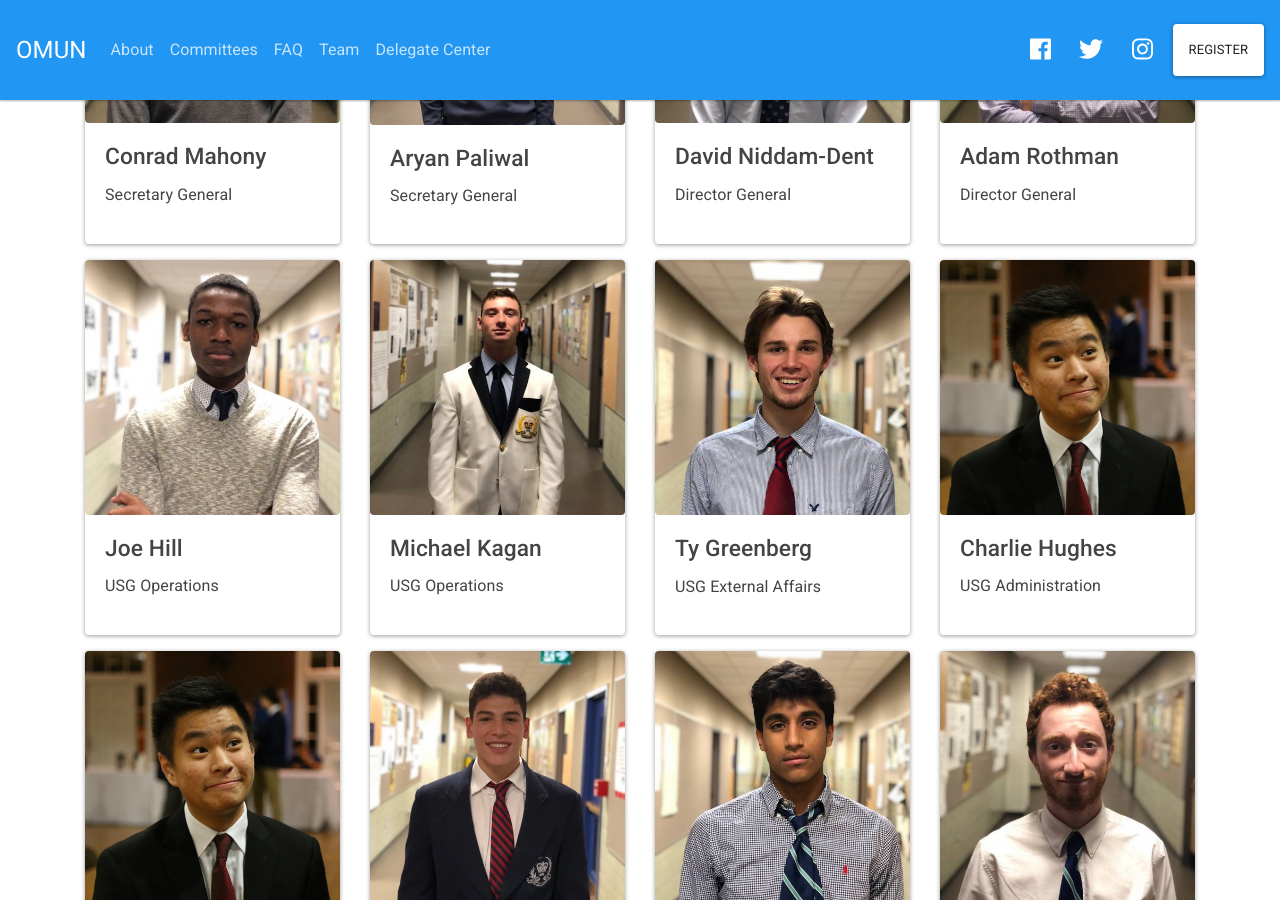
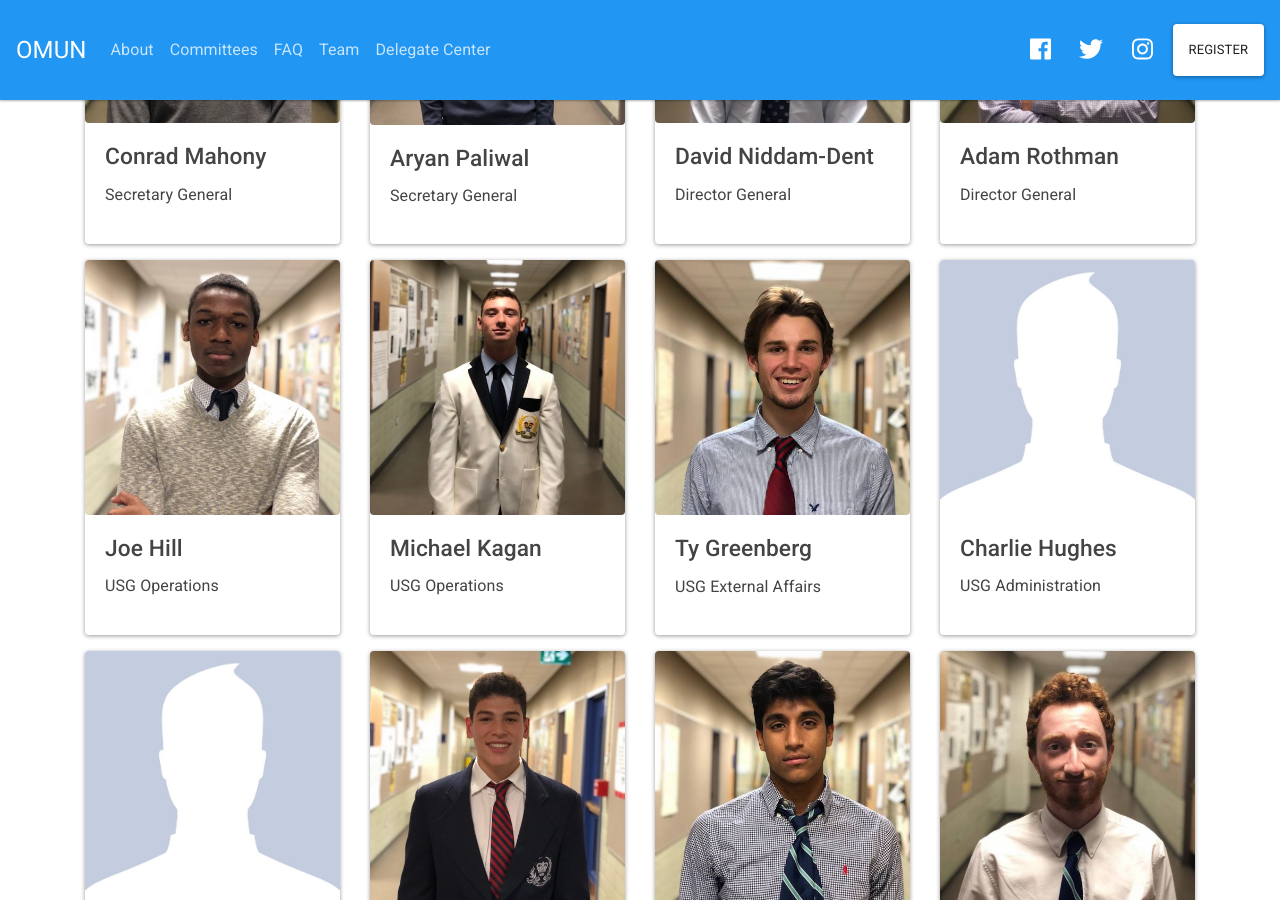
Before and after one commit to malsf21/omun.ca, a Jekyll site: the page built from team.html, in a window 1280 px wide and 900 px high, scrolled down 540 px. Built offline with Jekyll 4.4.1, drawn with Linux system fonts in a browser that asks for light colours.

Commit message:
minor team updates

```diff
--- a/team.html
+++ b/team.html
@@ -23,7 +23,7 @@ permalink: /team/
       {% if item[1].photo %}
       <img class="card-img-top rounded" src="{{site.baseurl}}/img/staff/{{ item[1].photo }}" alt="Photo of {{ item[1].name }}">
       {% else %}
-      <img class="card-img-top rounded" src="{{site.baseurl}}/img/staff/mwang.jpg" alt="Photo of {{ item[1].name }}">
+      <img class="card-img-top rounded" src="{{site.baseurl}}/img/staff/avatar.jpg" alt="Photo of {{ item[1].name }}">
       {% endif %}
       <div class="card-body">
         <h3 class="card-title">{{ item[1].name }}</h3>
```
Also changed, not shown: img/staff/avatar.jpg (added), img/staff/mwang.jpg.
